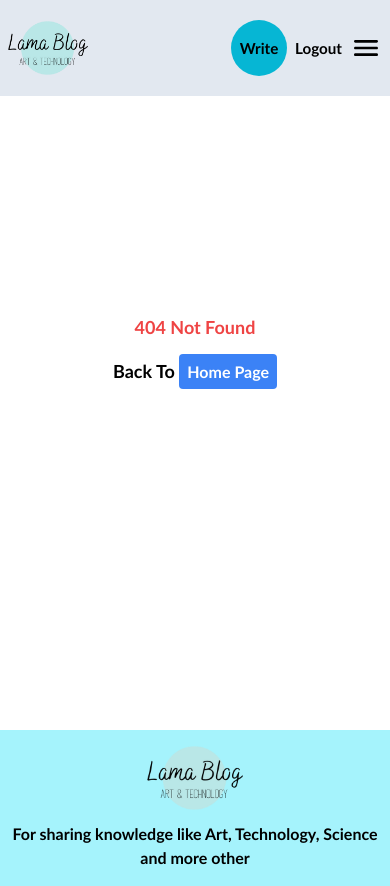
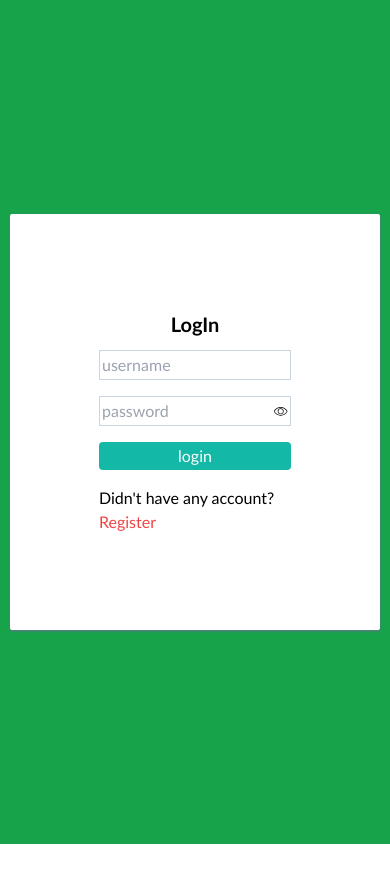
Before and after one commit to abhradeep01/blog-site, a React (Create React App) app in the folder client/: page /login in a window 390 px wide. Before the commit this address had no page. After the commit the page ends 844 px from the top, so only its background shows below. Built offline with nearby package versions, Linux system fonts and the light colour scheme.

Commit message:
login and register page developed with responsiveness

```diff
--- a/client/src/App.js
+++ b/client/src/App.js
@@ -5,6 +5,8 @@ import NotFound from './components/NotFound';
 import Main from './pages/Main';
 import BlogPage from './components/BlogPage';
 import Write from './components/Write';
+import LogIn from './components/LogIn';
+import Register from './components/Register';
 
 
 const Layout = () =>{
@@ -32,6 +34,8 @@ function App() {
           <Route path='/write' element={<Write/>}/>
           <Route path='/*' element={<NotFound/>}/>
         </Route>
+        <Route path='/login' element={<LogIn/>}/>
+        <Route path='/register' element={<Register/>}/>
       </Routes>
     </>
   );
--- /dev/null
+++ b/client/src/components/LogIn.js
@@ -0,0 +1,45 @@
+import React, { useState } from 'react'
+import { EyeClose, EyeOpen } from '../icons/icons';
+import { Link } from 'react-router-dom';
+
+function LogIn() {
+    //password show or not show
+    const [showPassword,setShowPassword] = useState(false);
+    //for taking username
+    const [username,setUsername] = useState('');
+    //for taking password
+    const [password,setPassword] = useState('');
+
+  return (
+    <div className="w-full h-[100vh] flex justify-center items-center bg-green-600 mt[5rem]">
+        <div className="w-[400px] x-sm:w-[95%] flex flex-col items-center gap-3 p-[6rem] bg-white rounded-sm shadow shadow-slate-500">
+            <div>
+                <h1 className="text-xl font-extrabold">
+                    LogIn
+                </h1>
+            </div>
+            <form className='bg-white flex flex-col gap-4'>
+                <input required type="text" placeholder='username' value={username} onChange={(e)=>setUsername(e.target.value)} className='focus:outline-none border border-slate-300 p-0.5' />
+                <div className="relative w-full h-fit ">
+                    <input required type={showPassword?'text':'password'} placeholder='password' value={password} onChange={(e)=>setPassword(e.target.value)} className='w-full focus:outline-none border border-slate-300 p-0.5' />
+                    <div className="absolute right-[0.125rem] top-0 bottom-0 z-10 h-full flex justify-center items-center" onClick={()=>setShowPassword(!showPassword)}>
+                        {
+                            showPassword?
+                            <EyeClose/>:
+                            <EyeOpen/>
+                        }
+                    </div>
+                </div>
+                <button className="bg-teal-500 w-full py-0.5 text-white text-base font-medium rounded">
+                    login
+                </button>
+                <div>
+                    Didn't have any account? <Link to={'/register'} children={'register'} className='text-red-500 capitalize'/>
+                </div>
+            </form>
+        </div>
+    </div>
+  )
+}
+
+export default LogIn;
--- /dev/null
+++ b/client/src/components/Register.js
@@ -0,0 +1,48 @@
+import React, { useState } from 'react'
+import { EyeClose, EyeOpen } from '../icons/icons';
+import { Link } from 'react-router-dom';
+
+function Register() {
+    //password show or not show
+    const [showPassword,setShowPassword] = useState(false);
+    //for taking username
+    const [username,setUsername] = useState('');
+    //for taking email
+    const [email,setEmail] = useState('');
+    //for taking password
+    const [password,setPassword] = useState('');
+
+  return (
+    <div className="w-full h-[100vh] flex justify-center items-center bg-green-600 mt[5rem]">
+        <div className="w-[400px] x-sm:w-[95%] flex flex-col items-center gap-3 p-[6rem] bg-white rounded-sm shadow shadow-slate-500">
+            <div>
+                <h1 className="text-xl font-extrabold">
+                    Register
+                </h1>
+            </div>
+            <form className='bg-white flex flex-col gap-4'>
+                <input required type="text" placeholder='username' value={username} onChange={(e)=>setUsername(e.target.value)} className='focus:outline-none border border-slate-300 p-0.5' />
+                <input required type="email" placeholder='email' value={email} onChange={(e)=>setEmail(e.target.value)} className='focus:outline-none border border-slate-300 p-0.5'/>
+                <div className="relative w-full h-fit ">
+                    <input required type={showPassword?'text':'password'} placeholder='password' value={password} onChange={(e)=>setPassword(e.target.value)} className='w-full focus:outline-none border border-slate-300 p-0.5' />
+                    <div className="absolute right-[0.125rem] top-0 bottom-0 z-10 h-full flex justify-center items-center" onClick={()=>setShowPassword(!showPassword)}>
+                        {
+                            showPassword?
+                            <EyeClose/>:
+                            <EyeOpen/>
+                        }
+                    </div>
+                </div>
+                <button className="bg-teal-500 w-full py-0.5 text-white text-base font-medium rounded">
+                    login
+                </button>
+                <div>
+                    Already have an account? <Link to={'/login'} children={'login'} className='text-red-500 capitalize'/>
+                </div>
+            </form>
+        </div>
+    </div>
+  )
+}
+
+export default Register;
--- a/client/src/icons/icons.js
+++ b/client/src/icons/icons.js
@@ -32,3 +32,17 @@ export const Visit = () =>{
         </svg>
     )
 }
+
+export const EyeOpen = () =>{
+    return(
+        <svg xmlns="http://www.w3.org/2000/svg" width="1em" height="1em" viewBox="0 0 24 24"><path fill="black" d="M11.5 18c4 0 7.46-2.22 9.24-5.5C18.96 9.22 15.5 7 11.5 7s-7.46 2.22-9.24 5.5C4.04 15.78 7.5 18 11.5 18m0-12c4.56 0 8.5 2.65 10.36 6.5C20 16.35 16.06 19 11.5 19S3 16.35 1.14 12.5C3 8.65 6.94 6 11.5 6m0 2C14 8 16 10 16 12.5S14 17 11.5 17S7 15 7 12.5S9 8 11.5 8m0 1A3.5 3.5 0 0 0 8 12.5a3.5 3.5 0 0 0 3.5 3.5a3.5 3.5 0 0 0 3.5-3.5A3.5 3.5 0 0 0 11.5 9"/>
+        </svg>
+    )
+}
+
+export const EyeClose = () =>{
+    return(
+        <svg xmlns="http://www.w3.org/2000/svg" width="1em" height="1em" viewBox="0 0 256 256"><path fill="black" d="M51 37.31a4 4 0 0 0-6 5.38L67.59 67.5C29.34 89 13 124.81 12.34 126.38a4.08 4.08 0 0 0 0 3.25c.34.77 8.52 18.89 26.83 37.2c17 17 46.14 37.17 88.83 37.17a122.6 122.6 0 0 0 53.06-11.69l24 26.38a4 4 0 1 0 5.92-5.38Zm98.1 119.85a36 36 0 0 1-48.1-52.94ZM128 196c-32 0-59.89-11.65-83-34.62A135.8 135.8 0 0 1 20.44 128c3.65-7.23 20.09-36.81 52.68-54.43l22.45 24.7a44 44 0 0 0 59 64.83l20.89 23A114.9 114.9 0 0 1 128 196m6.78-103.36a4 4 0 0 1 1.49-7.86a44.15 44.15 0 0 1 35.54 39.09a4 4 0 0 1-3.61 4.35h-.38a4 4 0 0 1-4-3.63a36.1 36.1 0 0 0-29.04-31.95m108.88 37c-.41.91-10.2 22.58-32.38 42.45a4 4 0 0 1-2.67 1a4 4 0 0 1-2.67-7A136.7 136.7 0 0 0 235.56 128A136 136 0 0 0 211 94.62C187.89 71.65 160 60 128 60a122 122 0 0 0-20 1.63a4 4 0 0 1-1.32-7.89A129.3 129.3 0 0 1 128 52c42.7 0 71.87 20.22 88.83 37.18c18.31 18.31 26.49 36.44 26.83 37.2a4.08 4.08 0 0 1 0 3.25Z"/>
+        </svg>
+    )
+}
```
